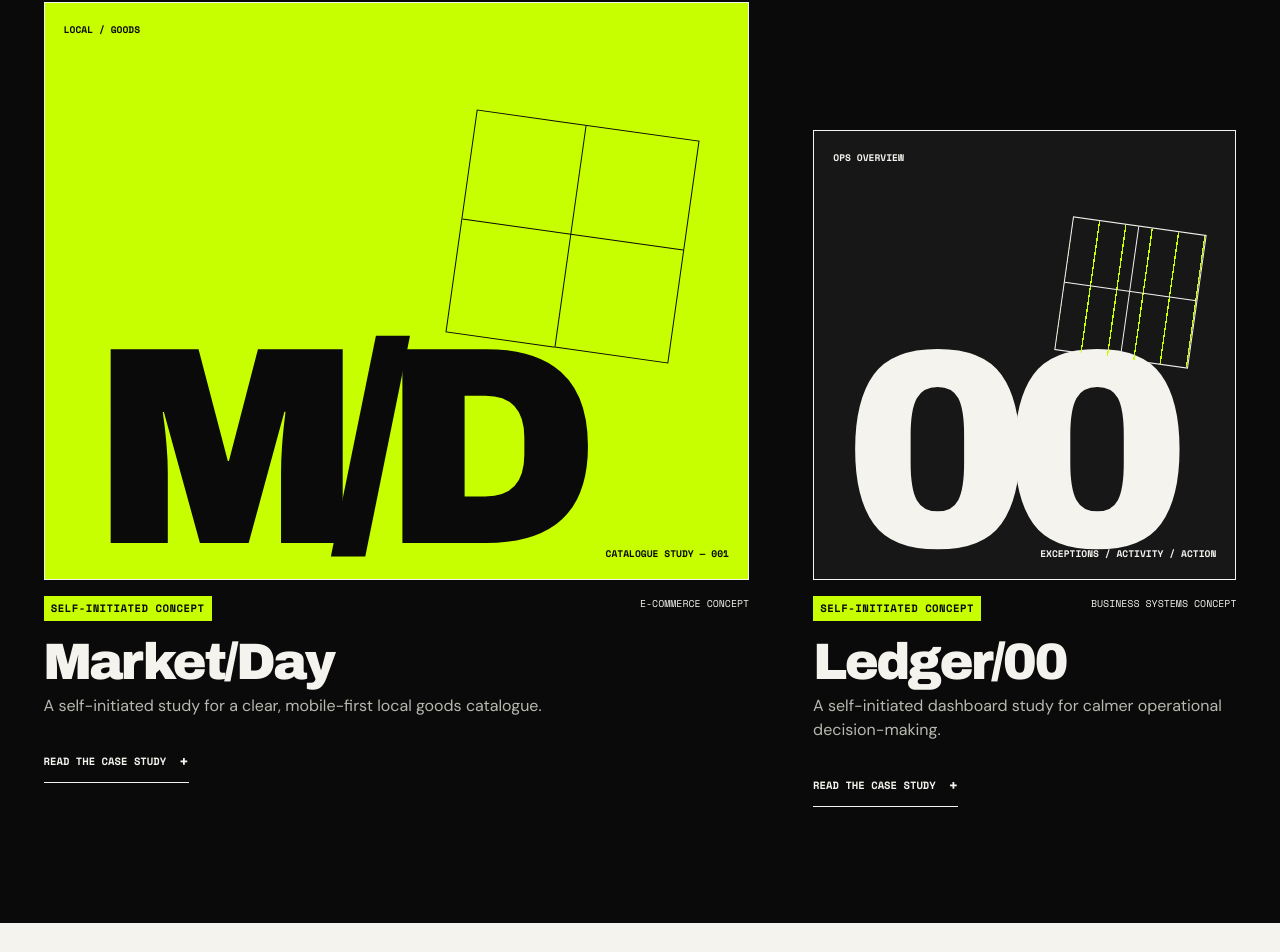
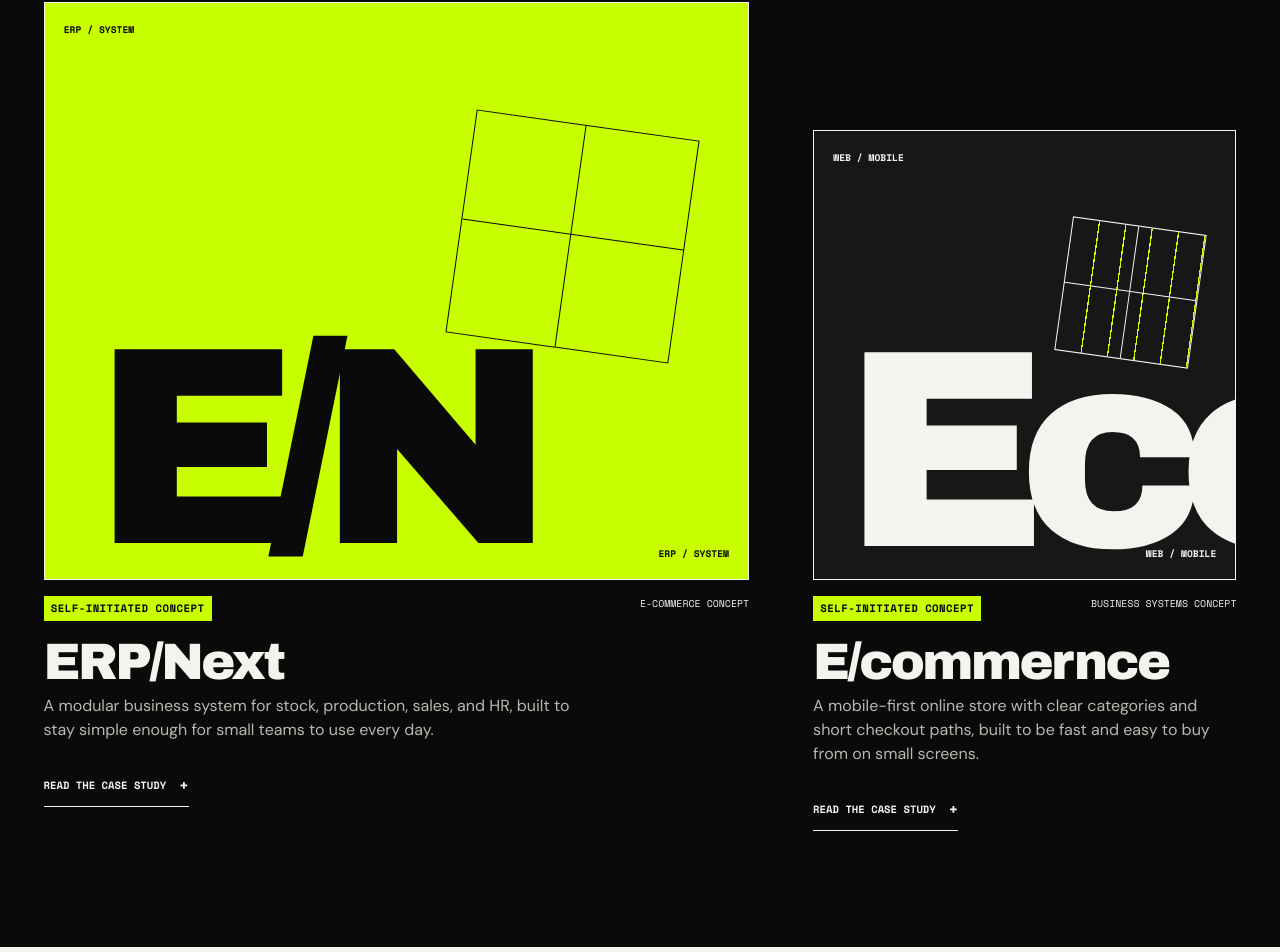
Before and after one commit to stqck-org/website, a React (Vite) app: page / in a window 1280 px wide. Shown: the part 4672-5624 px from the top of the page. Built offline with nearby package versions, Linux system fonts and the light colour scheme; the HTML template or start-up script is replaced by a standard one.

Commit message:
fix project name and description

```diff
--- a/src/components/project/ProjectVisual.tsx
+++ b/src/components/project/ProjectVisual.tsx
@@ -8,17 +8,17 @@ export function ProjectVisual({ project }: { project: Project }) {
     >
       {project.visual === "lime" ? (
         <>
-          <span>LOCAL / GOODS</span>
-          <b>M/D</b>
+          <span>ERP / SYSTEM</span>
+          <b>E/N</b>
           <i />
-          <small>CATALOGUE STUDY — 001</small>
+          <small>ERP / SYSTEM</small>
         </>
       ) : (
         <>
-          <span>OPS OVERVIEW</span>
-          <b>00</b>
+          <span>WEB / MOBILE</span>
+          <b>Eco</b>
           <i />
-          <small>EXCEPTIONS / ACTIVITY / ACTION</small>
+          <small>WEB / MOBILE</small>
         </>
       )}
     </div>
--- a/src/data/projects.ts
+++ b/src/data/projects.ts
@@ -13,51 +13,51 @@ export type Project = {
 
 export const projects: Project[] = [
   {
-    slug: "market-day",
-    title: "Market/Day",
+    slug: "ERP-next",
+    title: "ERP/Next",
     category: { en: "E-commerce concept", fr: "Concept e-commerce" },
     summary: {
-      en: "A self-initiated study for a clear, mobile-first local goods catalogue.",
-      fr: "Une étude auto-initiée pour un catalogue de produits locaux clair et mobile-first.",
+      en: "A modular business system for stock, production, sales, and HR, built to stay simple enough for small teams to use every day.",
+      fr: "Un système de gestion d'entreprise modulaire couvrant les stocks, la production, les ventes et les ressources humaines, conçu pour rester simple et accessible aux petites équipes au quotidien.",
     },
     problem: {
-      en: "Explore how a broad catalogue can stay direct and easy to navigate on small screens.",
-      fr: "Explorer comment un large catalogue peut rester direct et facile à parcourir sur petit écran.",
+      en: "Explore how a full business system can stay simple enough for a small team to use every day.",
+      fr: "Explorer comment un système de gestion complet peut rester suffisamment simple pour être utilisé quotidiennement par une petite équipe.",
     },
     solution: {
-      en: "A modular product system with strong categories, short decision paths, and operational status made visible.",
-      fr: "Un système produit modulaire avec des catégories fortes, des choix rapides et un état opérationnel visible.",
+      en: "A modular ERP built on ERPNext, with clear modules, short paths from task to result, and the real state of the business (stock levels, production, pending orders) visible at a glance.",
+      fr: "Un ERP modulaire basé sur ERPNext, organisé autour de modules clairement définis, de parcours courts entre les tâches et leurs résultats, et d'une vision instantanée de l'activité de l'entreprise (niveaux de stock, production et commandes en attente).",
     },
     deliverables: [
-      { en: "Experience direction", fr: "Direction d’expérience" },
-      { en: "Mobile product flows", fr: "Parcours produit mobile" },
-      { en: "Interface concept", fr: "Concept d’interface" },
+      { en: "Module architecture", fr: "Architecture des modules" },
+      { en: "Daily operations flows", fr: "Parcours des opérations quotidiennes" },
+      { en: "Dashboard and reporting concept", fr: "Concept de tableau de bord et de reporting" },
     ],
     visual: "lime",
   },
   {
-    slug: "ledger-00",
-    title: "Ledger/00",
+    slug: "E-commerce Platform",
+    title: "E/commernce",
     category: {
       en: "Business systems concept",
-      fr: "Concept système de gestion",
+      fr: "Concept de système de gestion",
     },
     summary: {
-      en: "A self-initiated dashboard study for calmer operational decision-making.",
-      fr: "Une étude auto-initiée de tableau de bord pour des décisions opérationnelles plus sereines.",
+      en: "A mobile-first online store with clear categories and short checkout paths, built to be fast and easy to buy from on small screens.",
+      fr: "Une boutique en ligne pensée en priorité pour les mobiles, avec des catégories claires et un processus de commande simplifié, offrant une expérience d'achat rapide et fluide sur les petits écrans.",
     },
     problem: {
-      en: "Test how dense operational information can remain readable without hiding the underlying structure.",
-      fr: "Tester comment des données opérationnelles denses peuvent rester lisibles sans cacher leur structure.",
+      en: "Explore how an online shop can stay fast, clear, and easy to buy from on small screens, where most customers browse.",
+      fr: "Explorer comment une boutique en ligne peut rester rapide, intuitive et facile à utiliser sur les petits écrans, où la majorité des clients naviguent.",
     },
     solution: {
-      en: "A high-contrast overview built around exceptions, recent activity, and clear next actions.",
-      fr: "Une vue d’ensemble contrastée, organisée autour des exceptions, de l’activité récente et des prochaines actions.",
+      en: "A mobile-first store with strong product categories, short checkout paths, and order and stock status made visible to the shop owner.",
+      fr: "Une boutique conçue pour le mobile, avec des catégories de produits bien structurées, un parcours d'achat raccourci et une visibilité sur l'état des commandes et des stocks pour le gestionnaire.",
     },
     deliverables: [
-      { en: "Information architecture", fr: "Architecture de l’information" },
-      { en: "Dashboard concept", fr: "Concept de tableau de bord" },
-      { en: "Interaction study", fr: "Étude d’interaction" },
+      { en: "Shopping experience direction", fr: "Orientation de l'expérience d'achat" },
+      { en: "Mobile purchase flows", fr: "Parcours d'achat sur mobile" },
+      { en: "Storefront and back-office concept", fr: "Concept de boutique en ligne et d'interface d'administration" },
     ],
     visual: "dark",
   },
```
